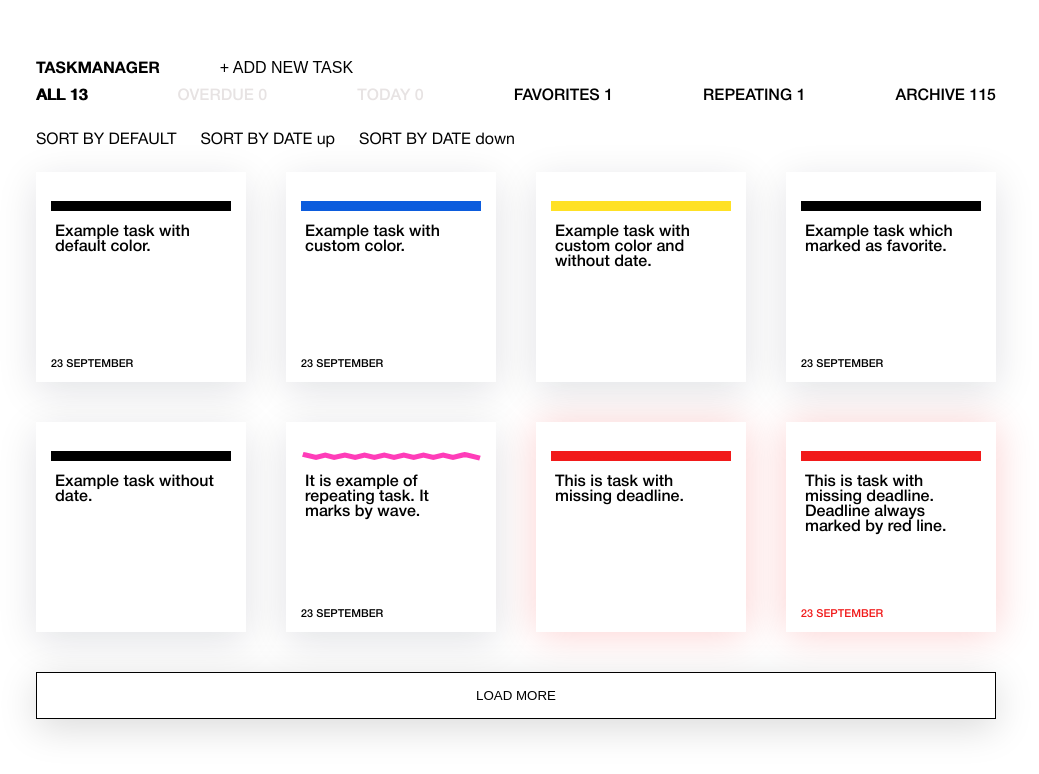
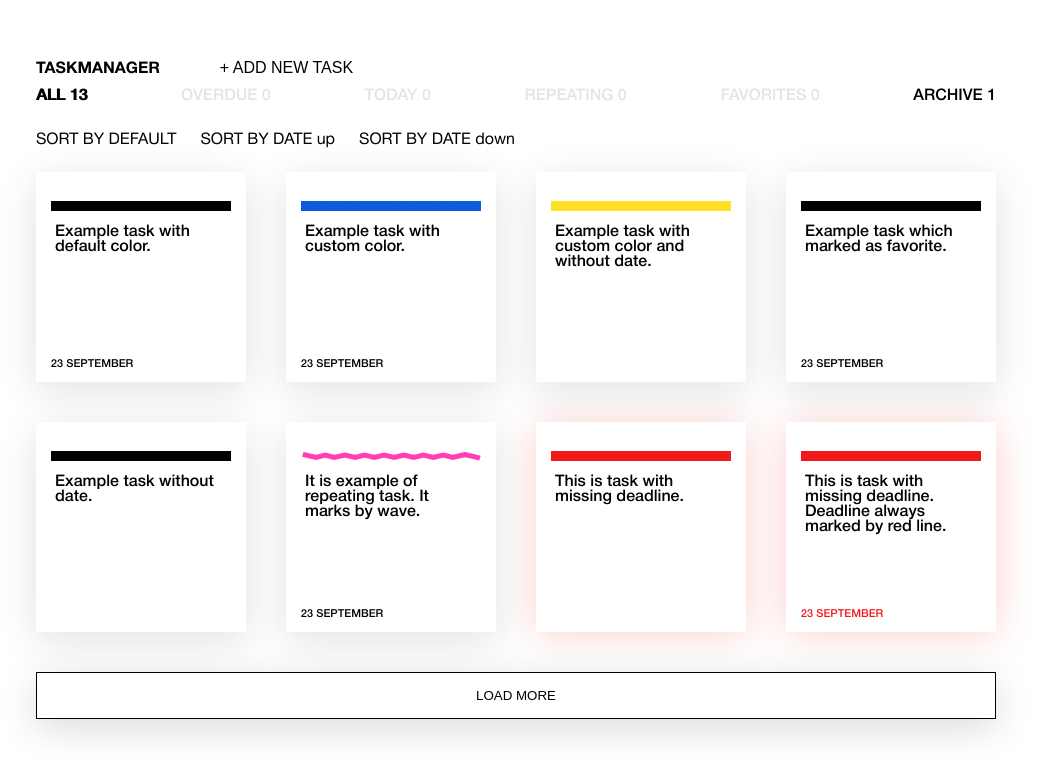
Before and after one commit to Jahonta/taskmanager, a React (Vite) app: page / in a window 1280 px wide. Shown: the top 774 px of the page, without its empty margins (124-1163 px from the left). Built offline with nearby package versions, Linux system fonts and the light colour scheme.

Commit message:
feat(filter): Декомпозирует фильтр

```diff
--- /dev/null
+++ b/src/components/labeled-input/labeled-input.tsx
@@ -0,0 +1,46 @@
+import cn from 'classnames';
+
+type LabeledInputProps = {
+  type: 'radio' | 'checkbox';
+  name: string;
+  value: string;
+  children: React.ReactNode;
+  onChange: (value: string) => void;
+  inputExtraClasses?: string[];
+  labelExtraClasses?: string[];
+  checked?: boolean;
+  disabled?: boolean;
+};
+
+function LabeledInput({
+  type,
+  name,
+  value,
+  children,
+  onChange,
+  inputExtraClasses = [],
+  labelExtraClasses = [],
+  disabled,
+  checked,
+}: LabeledInputProps) {
+  const id = crypto.randomUUID();
+  return (
+    <>
+      <input
+        type={type}
+        id={id}
+        className={cn('visually-hidden', inputExtraClasses)}
+        name={name}
+        value={value}
+        disabled={disabled}
+        checked={checked}
+        onChange={() => onChange(value)}
+      />
+      <label htmlFor={id} className={cn(labelExtraClasses)}>
+        {children}
+      </label>
+    </>
+  );
+}
+
+export { LabeledInput };
--- a/src/features/filter/components/container/container.tsx
+++ b/src/features/filter/components/container/container.tsx
@@ -1,63 +1,48 @@
+import { useState } from 'react';
+import { FilterItem } from '../filter-item/filter-item';
+
+const filters = [
+  {
+    name: 'all',
+    count: 13,
+  },
+  {
+    name: 'overdue',
+    count: 0,
+  },
+  {
+    name: 'today',
+    count: 0,
+  },
+  {
+    name: 'repeating',
+    count: 0,
+  },
+  {
+    name: 'favorites',
+    count: 0,
+  },
+  {
+    name: 'archive',
+    count: 1
+  },
+];
+
 function Container() {
+  const [activeFilter, setActiveFilter] = useState(filters[0].name);
+
   return (
     <section className='main__filter filter container'>
-      <input
-        type='radio'
-        id='filter__all'
-        className='filter__input visually-hidden'
-        name='filter'
-        checked
-      />
-      <label htmlFor='filter__all' className='filter__label'>
-        All <span className='filter__all-count'>13</span>
-      </label>
-      <input
-        type='radio'
-        id='filter__overdue'
-        className='filter__input visually-hidden'
-        name='filter'
-        disabled
-      />
-      <label htmlFor='filter__overdue' className='filter__label'>
-        Overdue <span className='filter__overdue-count'>0</span>
-      </label>
-      <input
-        type='radio'
-        id='filter__today'
-        className='filter__input visually-hidden'
-        name='filter'
-        disabled
-      />
-      <label htmlFor='filter__today' className='filter__label'>
-        Today <span className='filter__today-count'>0</span>
-      </label>
-      <input
-        type='radio'
-        id='filter__favorites'
-        className='filter__input visually-hidden'
-        name='filter'
-      />
-      <label htmlFor='filter__favorites' className='filter__label'>
-        Favorites <span className='filter__favorites-count'>1</span>
-      </label>
-      <input
-        type='radio'
-        id='filter__repeating'
-        className='filter__input visually-hidden'
-        name='filter'
-      />
-      <label htmlFor='filter__repeating' className='filter__label'>
-        Repeating <span className='filter__repeating-count'>1</span>
-      </label>
-      <input
-        type='radio'
-        id='filter__archive'
-        className='filter__input visually-hidden'
-        name='filter'
-      />
-      <label htmlFor='filter__archive' className='filter__label'>
-        Archive <span className='filter__archive-count'>115</span>
-      </label>
+      {filters.map(({ name, count }) => (
+        <FilterItem
+          key={name}
+          name={name}
+          count={count}
+          onChange={() => setActiveFilter(name)}
+          checked={activeFilter === name}
+          disabled={count === 0}
+        />
+      ))}
     </section>
   );
 }
--- /dev/null
+++ b/src/features/filter/components/filter-item/filter-item.tsx
@@ -0,0 +1,35 @@
+import { LabeledInput } from 'components/labeled-input/labeled-input';
+
+type FilterItemProps = {
+  name: string;
+  count: number;
+  onChange: () => void;
+  checked?: boolean;
+  disabled?: boolean;
+};
+
+function FilterItem({
+  name,
+  count,
+  onChange,
+  checked,
+  disabled,
+}: FilterItemProps) {
+  return (
+    <LabeledInput
+      key={name}
+      name={name}
+      type='radio'
+      value={name}
+      onChange={onChange}
+      inputExtraClasses={['filter__input']}
+      labelExtraClasses={['filter__label']}
+      checked={checked}
+      disabled={disabled}
+    >
+      {name} <span className={`filter__${name}-count`}>{count}</span>
+    </LabeledInput>
+  );
+}
+
+export { FilterItem };
```
